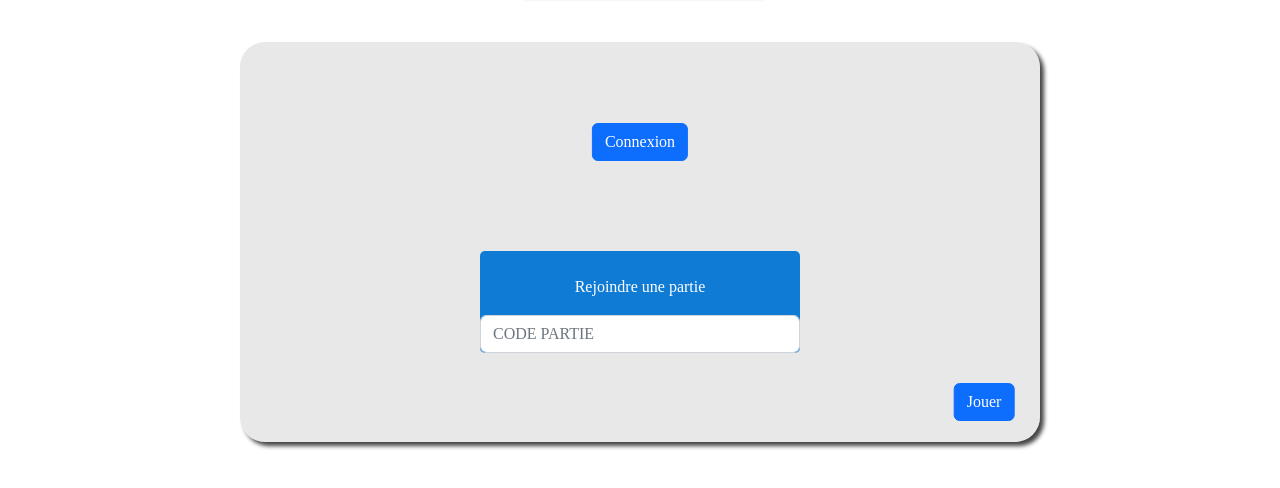
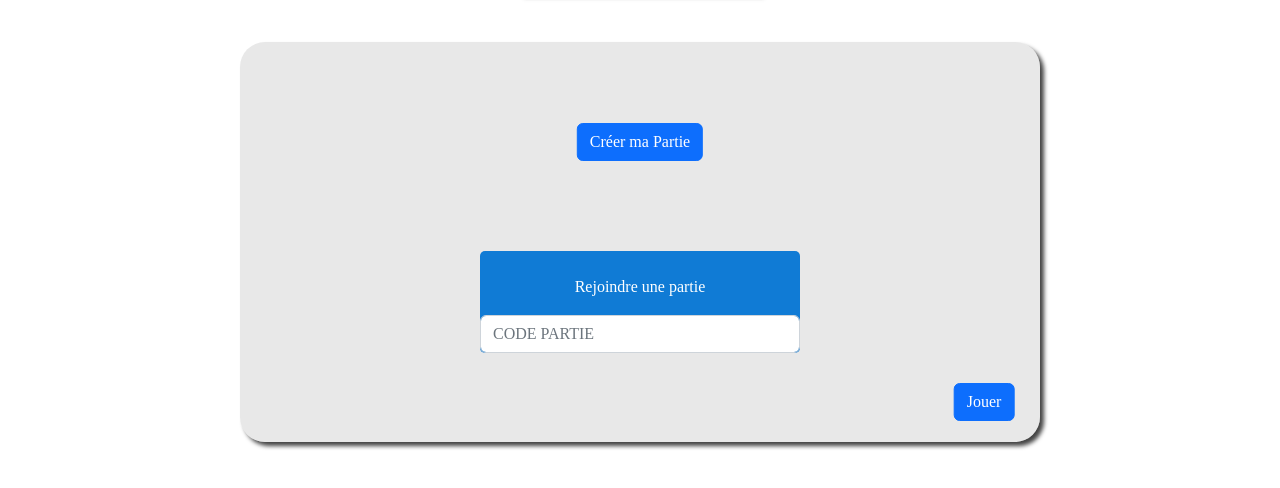
Before and after one commit to clairef2310/Douapolis, a React (Create React App) app in the folder douapolis/: page / in a window 1280 px wide. Shown: the part 172-660 px from the top of the page. Built offline with nearby package versions, Linux system fonts and the light colour scheme.

Commit message:
modifs pour l'affichage suivant le bool de connexion

```diff
--- a/douapolis/src/Accueil.js
+++ b/douapolis/src/Accueil.js
@@ -4,6 +4,7 @@ import {useState, React} from 'react';
 import Navigation from "./Navigation";
 import './index.css'
 
+var isConnected = true; // a passer plus tard en context
 //page d'accueil du jeu
 function Accueil() {
 
@@ -37,6 +38,7 @@ function Accueil() {
 
                     {/*ici on devra modifier le bouton connexion si la personne est deja connectee, en un bouton creation de partie*/}
                     <div class="Centre">
+                        {(!isConnected && (
                             <Form.Label>
                                 <Link to="/Connexion">
                                     <div class="button1">
@@ -44,7 +46,15 @@ function Accueil() {
                                     </div>
                                 </Link>
                             </Form.Label>
-
+                        )) || (
+                            <Form.Label>
+                                <Link to="/NewJeu">
+                                    <div class="button1">
+                                        <Button type="submit"> Créer ma Partie </Button>
+                                    </div>
+                                </Link>
+                            </Form.Label>
+                        )}
                         <div class="Partie">
                             <p align="center"><br></br>Rejoindre une partie</p>
                             <Form.Control name="codePartie" type="text" align="center" placeholder="CODE PARTIE" value={codePartie} onChange={e => setcodePartie(e.target.value)}/>
```
Lines whose indentation alone changed are shown as unchanged.
